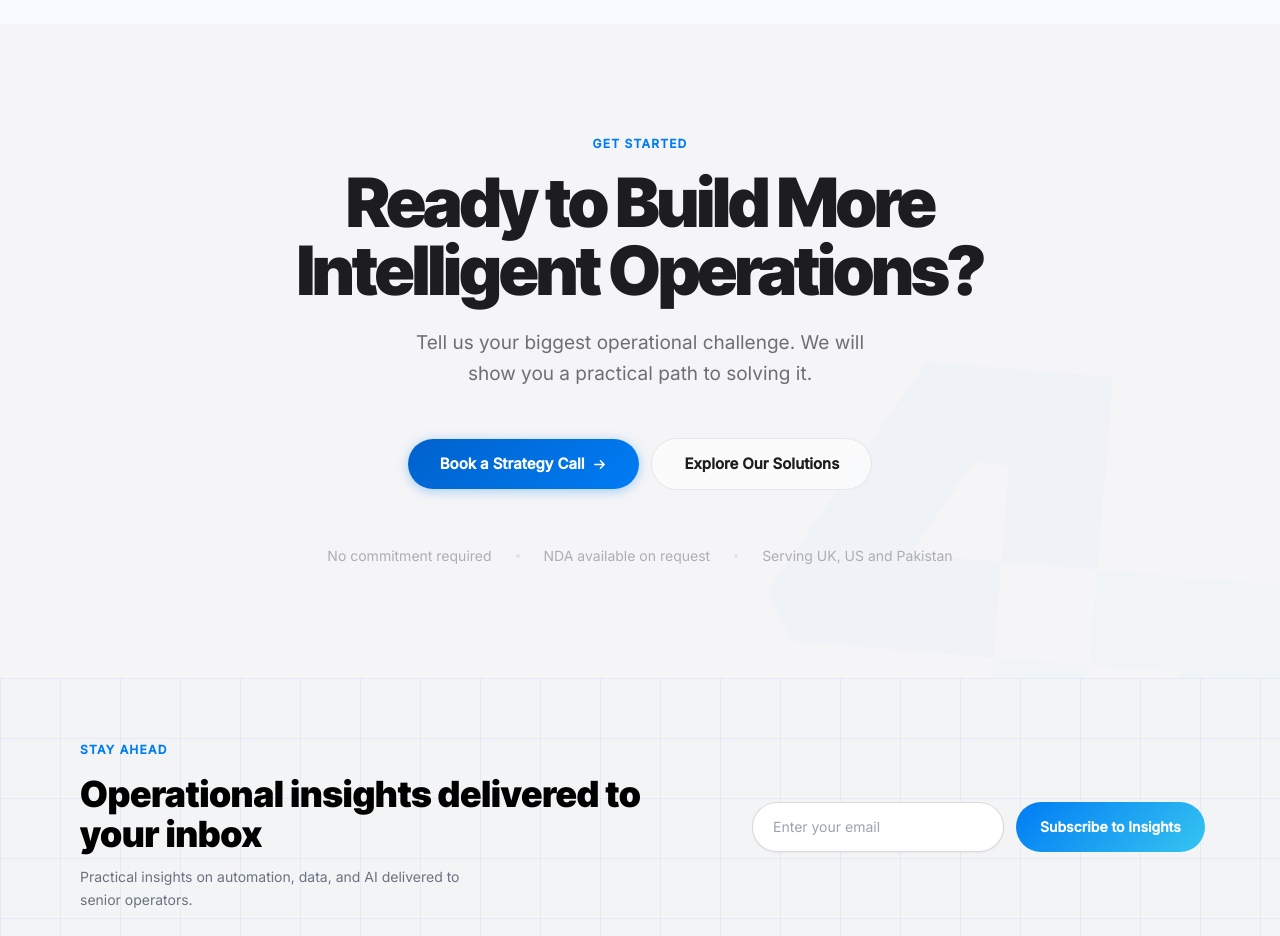
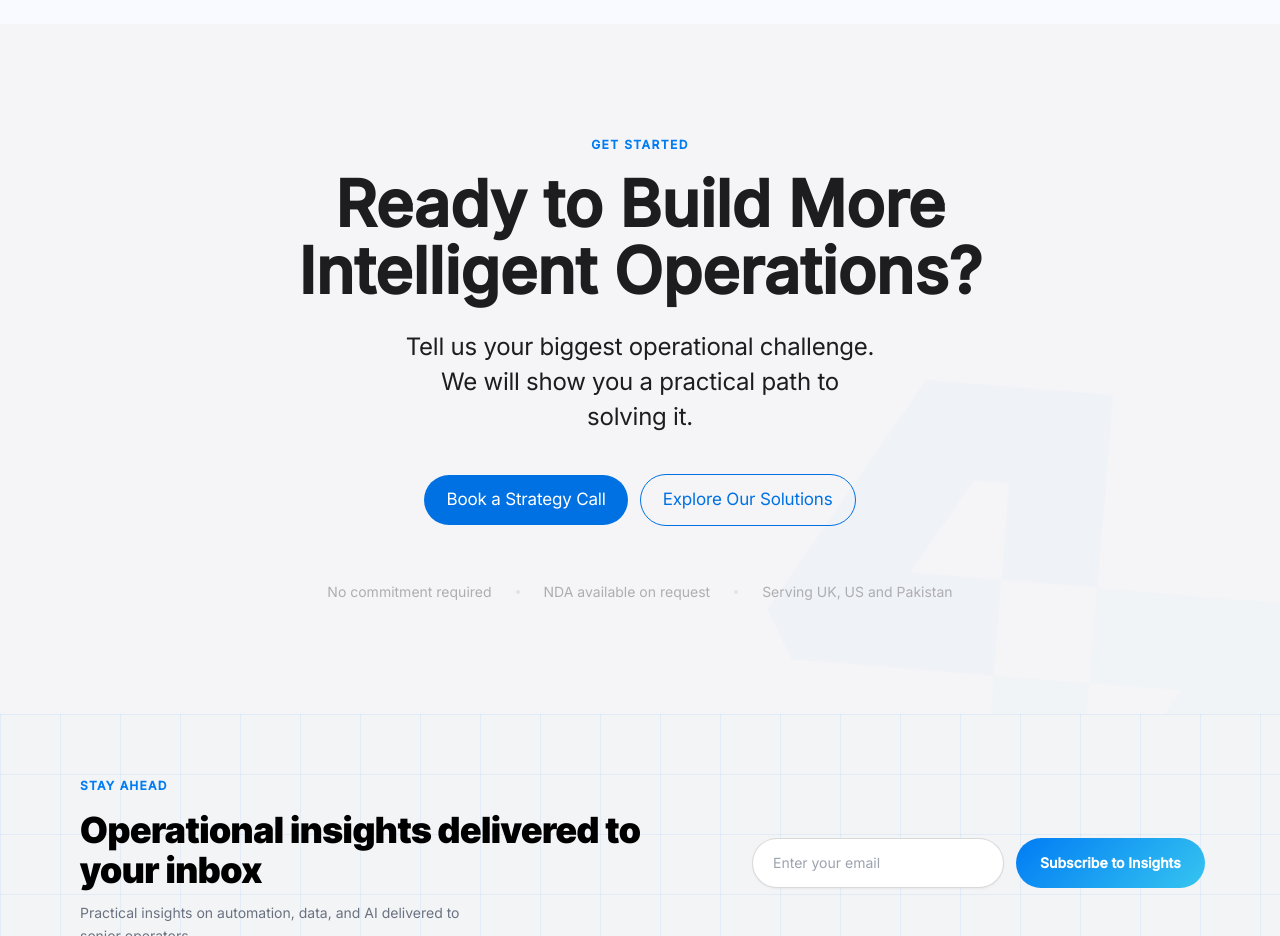
Before and after one commit to Ateeqasif/Sync4Tech-2.0, a Next.js app: page /about in a window 1280 px wide. Shown: the part 7200-8136 px from the top of the page. Built offline with nearby package versions, Linux system fonts and the light colour scheme.

Commit message:
Apply Apple HIG typography and button system across landing page

```diff
--- a/src/app/globals.css
+++ b/src/app/globals.css
@@ -200,21 +200,107 @@ body {
   }
 }
 
-/* Buttons — Apple-style clean, less glow */
+/* ─── Apple HIG button system ─── */
+
+/* Primary filled pill — Apple blue */
+.btn-primary {
+  display: inline-flex;
+  align-items: center;
+  gap: 0.375rem;
+  background: #0071e3;
+  color: #fff;
+  font-size: 17px;
+  font-weight: 400;
+  letter-spacing: -0.01em;
+  padding: 12px 22px;
+  border-radius: 980px;
+  border: none;
+  transition: background 0.2s ease, opacity 0.2s ease;
+  white-space: nowrap;
+  text-decoration: none;
+}
+.btn-primary:hover {
+  background: #0077ed;
+  opacity: 0.92;
+}
+.btn-primary:active {
+  opacity: 0.8;
+}
+
+/* Secondary outlined pill — Apple style */
+.btn-secondary {
+  display: inline-flex;
+  align-items: center;
+  gap: 0.375rem;
+  background: transparent;
+  color: #0071e3;
+  font-size: 17px;
+  font-weight: 400;
+  letter-spacing: -0.01em;
+  padding: 12px 22px;
+  border-radius: 980px;
+  border: 1px solid #0071e3;
+  transition: background 0.2s ease, color 0.2s ease;
+  white-space: nowrap;
+  text-decoration: none;
+}
+.btn-secondary:hover {
+  background: rgba(0,113,227,0.06);
+}
+
+/* Legacy alias — keep existing .btn-glow working without glow */
 .btn-glow {
-  box-shadow: 0 2px 12px rgba(0, 124, 244, 0.35);
-  transition: box-shadow 0.25s ease, transform 0.25s ease;
+  border-radius: 980px;
+  transition: opacity 0.2s ease, transform 0.15s ease;
 }
 .btn-glow:hover {
-  box-shadow: 0 4px 24px rgba(0, 124, 244, 0.45);
-  transform: translateY(-1px);
+  opacity: 0.88;
+  transform: none;
 }
 .btn-glow:active {
-  transform: translateY(0);
+  opacity: 0.76;
+}
+
+/* Apple-style section eyebrow label */
+.eyebrow {
+  font-size: 12px;
+  font-weight: 600;
+  letter-spacing: 0.12em;
+  text-transform: uppercase;
+  color: var(--accent);
+  display: block;
+  margin-bottom: 1rem;
+}
+
+/* Apple display headline */
+.apple-headline {
+  font-family: var(--font-inter), -apple-system, 'SF Pro Display', system-ui, sans-serif;
+  font-weight: 700;
+  letter-spacing: -0.003em;
+  line-height: 1.05;
+  color: var(--text-primary);
+}
+
+/* Apple large body — used under main headlines */
+.apple-body-large {
+  font-size: clamp(19px, 2.2vw, 24px);
+  font-weight: 400;
+  letter-spacing: -0.01em;
+  line-height: 1.47059;
+  color: var(--text-primary);
+}
+
+/* Apple secondary body — captions, metadata */
+.apple-body {
+  font-size: 17px;
+  font-weight: 400;
+  letter-spacing: -0.01em;
+  line-height: 1.52941;
+  color: var(--text-secondary);
 }
 
 .blue-glow {
-  box-shadow: 0 0 32px rgba(0, 124, 244, 0.2);
+  box-shadow: 0 0 32px rgba(0, 113, 227, 0.18);
 }
 
 /* Keyframe Animations */
--- a/src/components/sections/BusinessOutcomes.tsx
+++ b/src/components/sections/BusinessOutcomes.tsx
@@ -49,10 +49,10 @@ export default function BusinessOutcomes() {
           viewport={{ once: true }}
           transition={{ duration: 0.7, ease: [0.22, 1, 0.36, 1] }}
         >
-          <span className="text-[#007cf4] text-xs font-semibold tracking-widest uppercase mb-4 block">Proven Results</span>
+          <span className="eyebrow">Proven Results</span>
           <h2
-            className="font-inter-tight font-black leading-none tracking-tight"
-            style={{ fontSize: 'clamp(36px, 5vw, 60px)', color: 'var(--text-primary)', letterSpacing: '-0.03em' }}
+            className="font-inter-tight apple-headline"
+            style={{ fontSize: 'clamp(36px, 5vw, 56px)' }}
           >
             Outcomes That
             <br />
--- a/src/components/sections/ExecutionGap.tsx
+++ b/src/components/sections/ExecutionGap.tsx
@@ -32,7 +32,7 @@ export default function ExecutionGap() {
           transition={{ duration: 0.7, ease: [0.22, 1, 0.36, 1] }}
         >
           <span className="text-[#36c5f0] text-xs font-bold tracking-[0.25em] uppercase mb-4 block">{t.executionGap.eyebrow}</span>
-          <h2 className="font-inter-tight font-black text-black dark:text-white leading-[1.0] tracking-tight" style={{ fontSize: 'clamp(36px, 5vw, 64px)' }}>
+          <h2 className="font-inter-tight apple-headline" style={{ fontSize: 'clamp(36px, 5vw, 56px)' }}>
             {t.executionGap.h2Line1}<br />
             <span style={{ WebkitBackgroundClip: 'text', WebkitTextFillColor: 'transparent', backgroundImage: 'linear-gradient(90deg,#007cf4,#36c5f0)', backgroundClip: 'text' }}>
               {t.executionGap.h2Line2}
@@ -184,7 +184,7 @@ export default function ExecutionGap() {
         >
           <a
             href="/contact"
-            className="inline-flex items-center gap-2 px-8 py-4 rounded-full text-white font-semibold text-sm btn-glow hover:opacity-90 transition-opacity"
+            className="btn-primary"
             style={{ background: 'linear-gradient(135deg, #033a9d 0%, #007cf4 100%)' }}
           >
             Close Your Execution Gap
--- a/src/components/sections/FinalCTA.tsx
+++ b/src/components/sections/FinalCTA.tsx
@@ -41,47 +41,27 @@ export default function FinalCTA() {
           viewport={{ once: true }}
           transition={{ duration: 0.8, ease: [0.22, 1, 0.36, 1] }}
         >
-          <span className="text-[#007cf4] text-xs font-semibold tracking-widest uppercase mb-4 block">{t.finalCta.eyebrow}</span>
+          <span className="eyebrow">{t.finalCta.eyebrow}</span>
 
           <h2
-            className="font-inter-tight font-black leading-none tracking-tight mb-6 mx-auto"
-            style={{ fontSize: 'clamp(36px, 5.5vw, 68px)', color: 'var(--text-primary)', letterSpacing: '-0.04em', maxWidth: '820px' }}
+            className="font-inter-tight apple-headline mb-6 mx-auto"
+            style={{ fontSize: 'clamp(36px, 5.5vw, 64px)', maxWidth: '800px' }}
           >
             {t.finalCta.h2}
           </h2>
 
           <p
-            className="mx-auto mb-12 leading-relaxed"
-            style={{ fontSize: '19px', color: 'var(--text-secondary)', maxWidth: '500px' }}
+            className="apple-body-large mx-auto mb-10"
+            style={{ maxWidth: '480px' }}
           >
             {t.finalCta.subtitle}
           </p>
 
           <div className="flex flex-col sm:flex-row items-center justify-center gap-3">
-            <motion.a
-              href="/contact"
-              className="inline-flex items-center gap-2 text-white px-8 py-3.5 rounded-full font-semibold text-[15px] transition-all duration-200 group btn-glow"
-              style={{ background: 'linear-gradient(135deg, #0062cc 0%, #007cf4 100%)' }}
-              whileHover={{ y: -1 }}
-              whileTap={{ scale: 0.98 }}
-            >
+            <motion.a href="/contact" className="btn-primary" whileTap={{ scale: 0.97 }}>
               {t.finalCta.cta1}
-              <svg width="15" height="15" viewBox="0 0 16 16" fill="none" className="group-hover:translate-x-0.5 transition-transform">
-                <path d="M3 8h10M9 4l4 4-4 4" stroke="currentColor" strokeWidth="1.6" strokeLinecap="round" strokeLinejoin="round" />
-              </svg>
             </motion.a>
-            <motion.a
-              href="/case-studies"
-              className="inline-flex items-center gap-2 px-8 py-3.5 rounded-full font-semibold text-[15px] transition-all duration-200 border"
-              style={{
-                color: 'var(--text-primary)',
-                borderColor: 'var(--border-color)',
-                background: 'var(--glass-bg)',
-                backdropFilter: 'blur(12px)',
-              }}
-              whileHover={{ y: -1 }}
-              whileTap={{ scale: 0.98 }}
-            >
+            <motion.a href="/case-studies" className="btn-secondary" whileTap={{ scale: 0.97 }}>
               {t.finalCta.cta2}
             </motion.a>
           </div>
--- a/src/components/sections/TransformationOS.tsx
+++ b/src/components/sections/TransformationOS.tsx
@@ -64,12 +64,10 @@ export default function TransformationOS() {
           viewport={{ once: true }}
           transition={{ duration: 0.7, ease: [0.22, 1, 0.36, 1] }}
         >
-          <span className="text-[#007cf4] text-xs font-semibold tracking-widest uppercase mb-4 block">
-            What We Build
-          </span>
+          <span className="eyebrow">What We Build</span>
           <h2
-            className="font-inter-tight font-black leading-none tracking-tight"
-            style={{ fontSize: 'clamp(36px, 5vw, 60px)', color: 'var(--text-primary)', letterSpacing: '-0.03em' }}
+            className="font-inter-tight apple-headline"
+            style={{ fontSize: 'clamp(36px, 5vw, 56px)' }}
           >
             The Transformation
             <br />
--- a/src/components/sections/TrustSection.tsx
+++ b/src/components/sections/TrustSection.tsx
@@ -100,13 +100,13 @@ export default function TrustSection() {
         >
           <a
             href="/services"
-            className="inline-flex items-center gap-2 px-7 py-3.5 rounded-full text-sm font-semibold text-gray-700 dark:text-gray-300 bg-white dark:bg-gray-800 border border-black/10 dark:border-white/10 hover:border-[#007cf4]/40 hover:text-[#007cf4] dark:hover:text-[#36c5f0] transition-all mr-3"
+            className="btn-secondary mr-3"
           >
             Explore Our Stack
           </a>
           <a
             href="/contact"
-            className="inline-flex items-center gap-2 px-7 py-3.5 rounded-full text-white font-semibold text-sm btn-glow hover:opacity-90 transition-opacity"
+            className="btn-primary"
             style={{ background: 'linear-gradient(135deg, #033a9d 0%, #007cf4 100%)' }}
           >
             Start a Project
--- a/src/components/sections/WhySync4Tech.tsx
+++ b/src/components/sections/WhySync4Tech.tsx
@@ -69,8 +69,8 @@ export default function WhySync4Tech() {
           viewport={{ once: true }}
           transition={{ duration: 0.8, ease: [0.22, 1, 0.36, 1] }}
         >
-          <span className="text-[#007cf4] text-sm font-semibold tracking-widest uppercase mb-4 block">Why Us</span>
-          <h2 className="font-inter-tight font-black text-black dark:text-white leading-tight tracking-tight mb-4" style={{ fontSize: 'clamp(36px, 5vw, 64px)' }}>
+          <span className="eyebrow">Why Us</span>
+          <h2 className="font-inter-tight apple-headline mb-4" style={{ fontSize: 'clamp(36px, 5vw, 56px)' }}>
             The Sync4Tech
             <br />
             <span className="gradient-text">Difference</span>
@@ -117,7 +117,7 @@ export default function WhySync4Tech() {
         >
           <a
             href="/contact"
-            className="inline-flex items-center gap-2 px-7 py-3.5 rounded-full text-white font-semibold text-sm btn-glow hover:opacity-90 transition-opacity"
+            className="btn-primary"
             style={{ background: 'linear-gradient(135deg, #033a9d 0%, #007cf4 100%)' }}
           >
             Book a Free Strategy Session
```
Also changed, not shown: src/components/sections/FAQ.tsx (+4 -4 lines), src/components/sections/Hero.tsx (+36 -49 lines), src/components/sections/TransformationJourney.tsx (+4 -4 lines).
